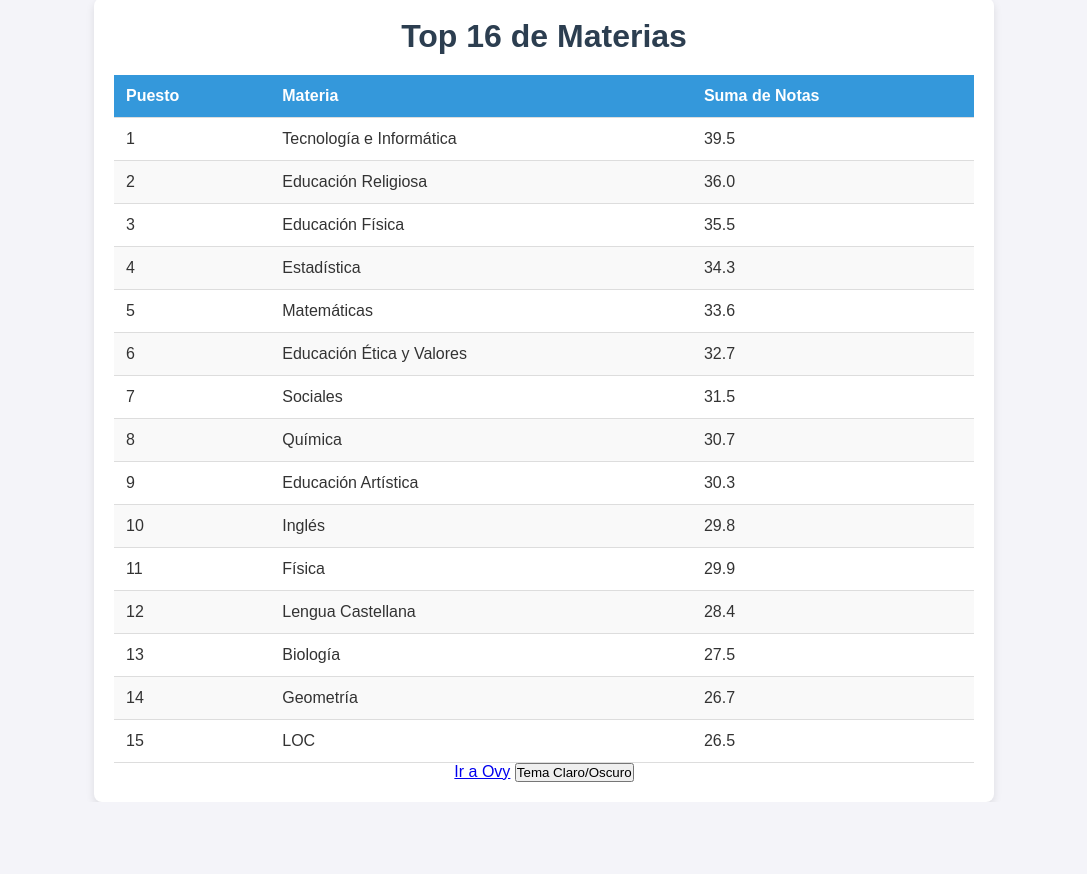
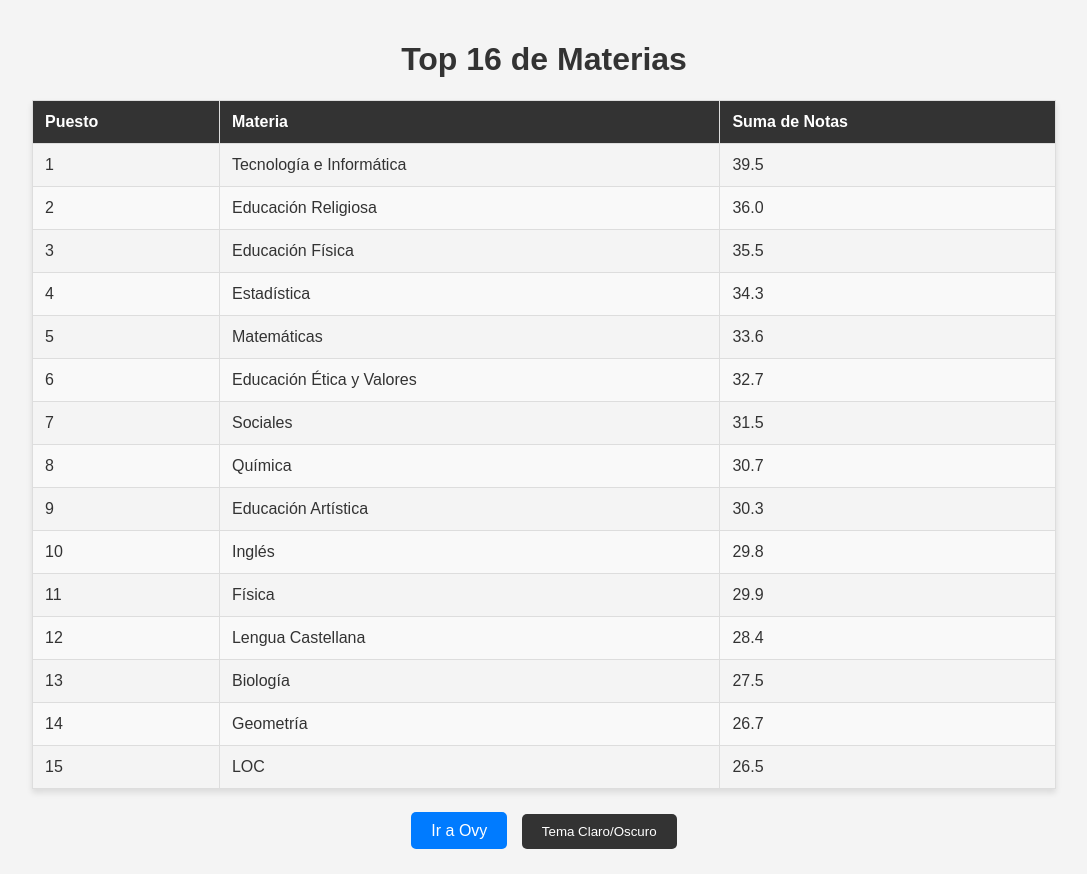
Before and after one commit to JDRRDEV/Notas, a plain HTML site: page index.html in a window 1280 px wide. Shown: the whole page, without its empty margins (96-1183 px from the left). Before the commit the page ends 802 px from the top, so only its background shows below. Drawn offline with Linux system fonts and the light colour scheme; a script that the page names is missing.

Commit message:
styles.css

```diff
--- a/styles.css
+++ b/styles.css
@@ -1,57 +1,98 @@
-/* General styles */
-* {
+/* Estilos generales */
+body {
+    font-family: Arial, sans-serif;
     margin: 0;
     padding: 0;
-    box-sizing: border-box;
-}
-
-body {
-    font-family: Arial, sans-serif;
-    background-color: #f4f4f9;
+    background-color: #f4f4f4;
     color: #333;
-    display: flex;
-    justify-content: center;
-    align-items: center;
-    height: 100vh;
+    transition: background-color 0.3s, color 0.3s;
 }
 
 .container {
+    width: 80%;
+    margin: 0 auto;
+    padding: 20px;
     text-align: center;
-    width: 80%;
-    max-width: 900px;
-    margin: 20px;
-    padding: 20px;
-    background-color: white;
-    border-radius: 8px;
-    box-shadow: 0 4px 8px rgba(0, 0, 0, 0.1);
 }
 
 h1 {
-    color: #2c3e50;
-    margin-bottom: 20px;
+    color: #333;
 }
 
-table {
+.materias-table {
     width: 100%;
+    margin-top: 20px;
     border-collapse: collapse;
+    box-shadow: 0 4px 6px rgba(0, 0, 0, 0.1);
+}
+
+.materias-table th, .materias-table td {
+    padding: 12px;
+    text-align: left;
+    border: 1px solid #ddd;
+}
+
+.materias-table th {
+    background-color: #333;
+    color: white;
+}
+
+.materias-table tr:nth-child(even) {
+    background-color: #f9f9f9;
+}
+
+.materias-table tr:hover {
+    background-color: #f1f1f1;
+}
+
+.buttons {
     margin-top: 20px;
 }
 
-th, td {
-    padding: 12px;
-    text-align: left;
-    border-bottom: 1px solid #ddd;
+.button {
+    padding: 10px 20px;
+    background-color: #007bff;
+    color: white;
+    border: none;
+    cursor: pointer;
+    text-decoration: none;
+    border-radius: 5px;
+    margin: 5px;
+    transition: background-color 0.3s;
 }
 
-th {
-    background-color: #3498db;
+.button:hover {
+    background-color: #0056b3;
+}
+
+.theme-toggle {
+    padding: 10px 20px;
+    background-color: #333;
+    color: white;
+    border: none;
+    cursor: pointer;
+    border-radius: 5px;
+    margin: 5px;
+}
+
+.theme-toggle:hover {
+    background-color: #555;
+}
+
+/* Tema oscuro */
+body.dark-theme {
+    background-color: #333;
     color: white;
 }
 
-tr:nth-child(even) {
-    background-color: #f9f9f9;
+body.dark-theme .materias-table th {
+    background-color: #222;
 }
 
-tr:hover {
-    background-color: #ecf0f1;
+body.dark-theme .button {
+    background-color: #0056b3;
 }
+
+body.dark-theme .theme-toggle {
+    background-color: #555;
+}
```
